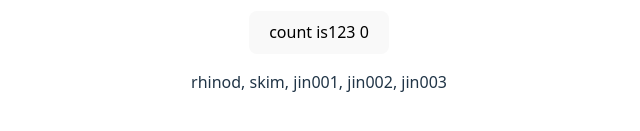
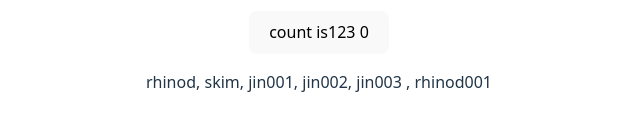
Before and after one commit to sengmin14/power, a React (Vite) app in the folder FE/: page / in a window 1280 px wide. Shown: the part 477-608 px from the top of the page, without its empty margins (321-961 px from the left). Built offline with nearby package versions, Linux system fonts and the light colour scheme.

Commit message:
cicd test

```diff
--- a/FE/src/App.jsx
+++ b/FE/src/App.jsx
@@ -23,6 +23,7 @@ function App() {
         </button>
         <p>
           rhinod, skim, jin001, jin002, jin003
+          , rhinod001
         </p>
       </div>
 
```
